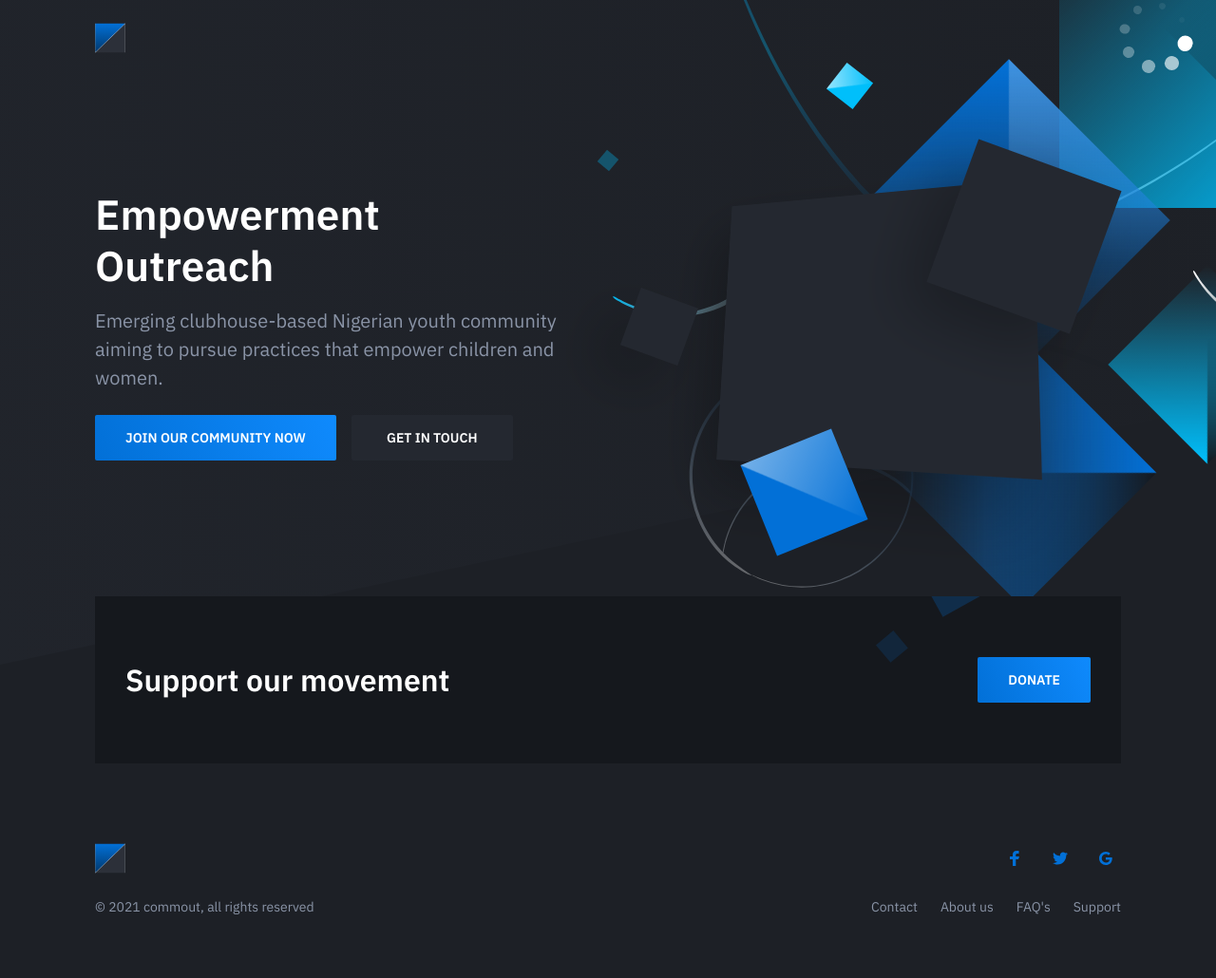
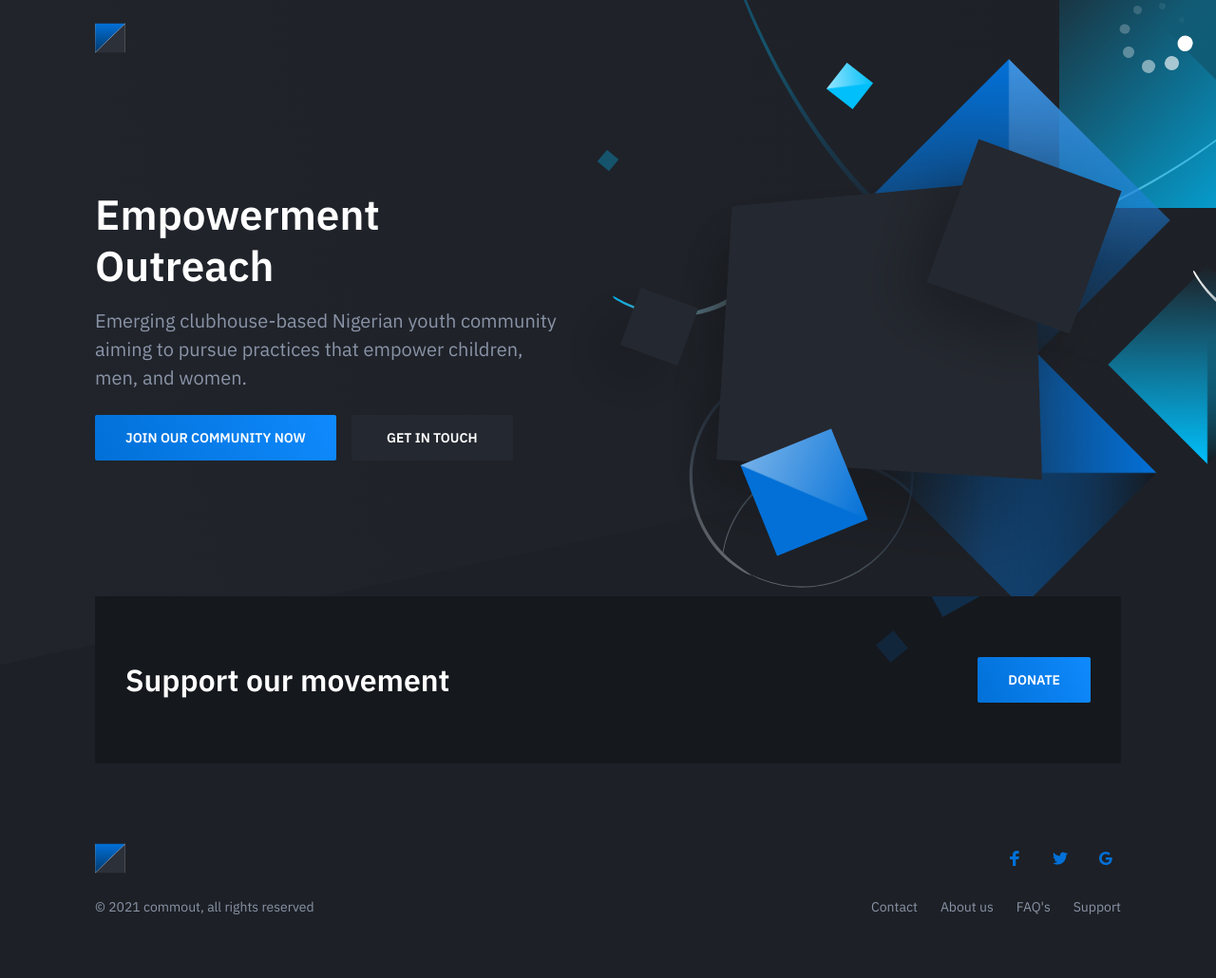
Before and after one commit to najibkado/commout, a Django app: page / in a window 1280 px wide. Shown: the whole page at 95% size. Run offline with Django 3.2, Linux system fonts and the light colour scheme; parts of the project's set-up code (start-up, migrations or seed data) failed here and were passed over; some libraries are stand-ins or nearby versions.

Commit message:
dist files

```diff
--- a/main/templates/index.html
+++ b/main/templates/index.html
@@ -35,7 +35,7 @@
                     <div class="hero-inner">
 						<div class="hero-copy">
 	                        <h1 class="hero-title mt-0">Empowerment Outreach</h1>
-	                        <p class="hero-paragraph">Emerging clubhouse-based Nigerian youth community aiming to pursue practices that empower children and women.</p>
+	                        <p class="hero-paragraph">Emerging clubhouse-based Nigerian youth community aiming to pursue practices that empower children, men, and women.</p>
 	                        <div class="hero-cta"><a class="button button-primary" href="#">Join our community now</a><a class="button" href="#">Get in touch</a></div>
 						</div>
 						<div class="hero-figure anime-element">
```
